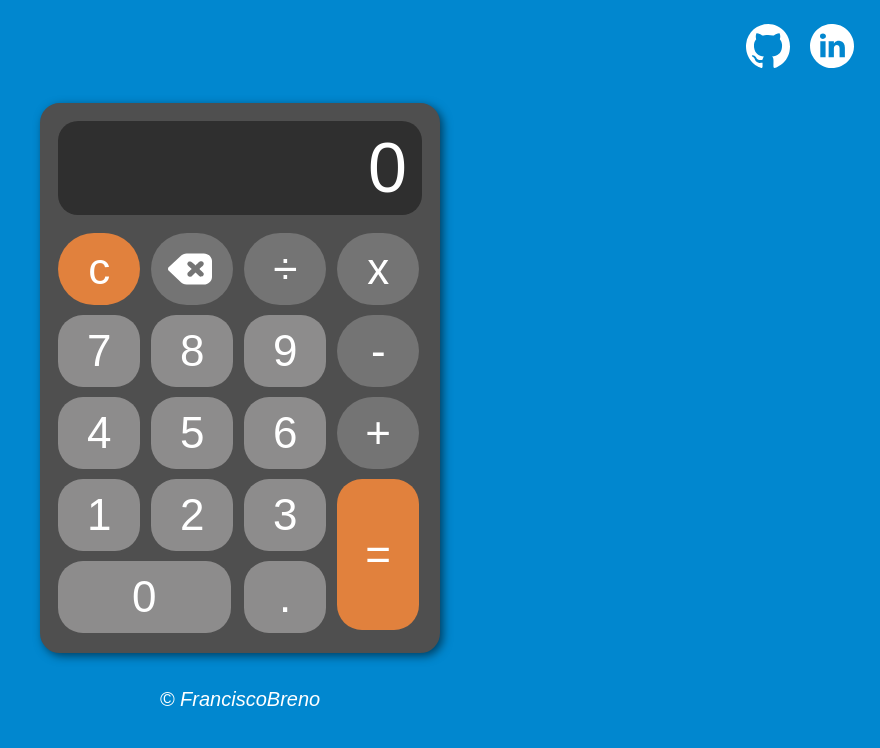
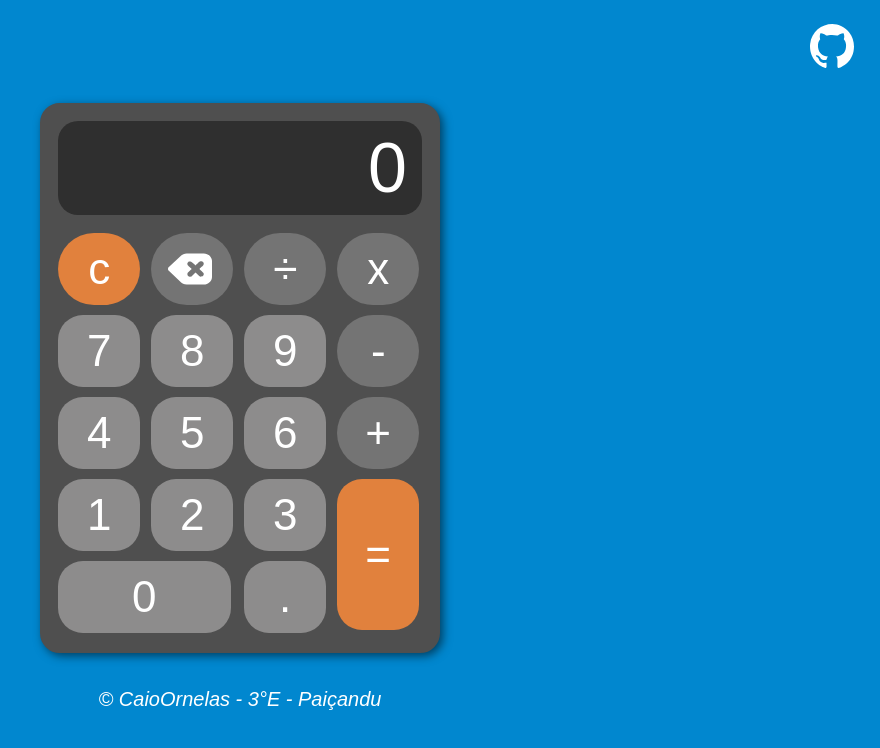
Before and after one commit to EuCaioOrnelas/calculadora, a plain HTML site: page index.html in a window 1280 px wide. Shown: the whole page, without its empty margins (400-1280 px from the left). Drawn offline with Linux system fonts and the light colour scheme.

Commit message:
projeto finalizado

```diff
--- a/index.html
+++ b/index.html
@@ -10,21 +10,12 @@
   <body>
     <div class="social-icons-container">
       <a
-        href="https://github.com/BrenoLira01"
+        href="https://github.com/EuCaioOrnelas"
         target="_blank"
         rel="noopener noreferrer"
       >
         <button class="social-icon" aria-label="Ir para o GitHub">
           <img src="./imagens/Github.svg" alt="GitHub" id="GitHub" />
-        </button>
-      </a>
-      <a
-        href="https://www.linkedin.com/in/breno-lira-perfil"
-        target="_blank"
-        rel="noopener noreferrer"
-      >
-        <button class="social-icon" aria-label="Ir para o LinkedIn">
-          <img src="./imagens/Linkedin.svg" alt="LinkedIn" id="Linkedin" />
         </button>
       </a>
     </div>
@@ -64,7 +55,7 @@
       </div>
     </section>
     <footer>
-      <p>&copy; FranciscoBreno</p>
+      <p>&copy; CaioOrnelas - 3°E - Paiçandu</p>
     </footer>
     <script src="./Script/Script.js"></script>
   </body>
```
Also changed, not shown: LICENSE.txt, 1 other file.
